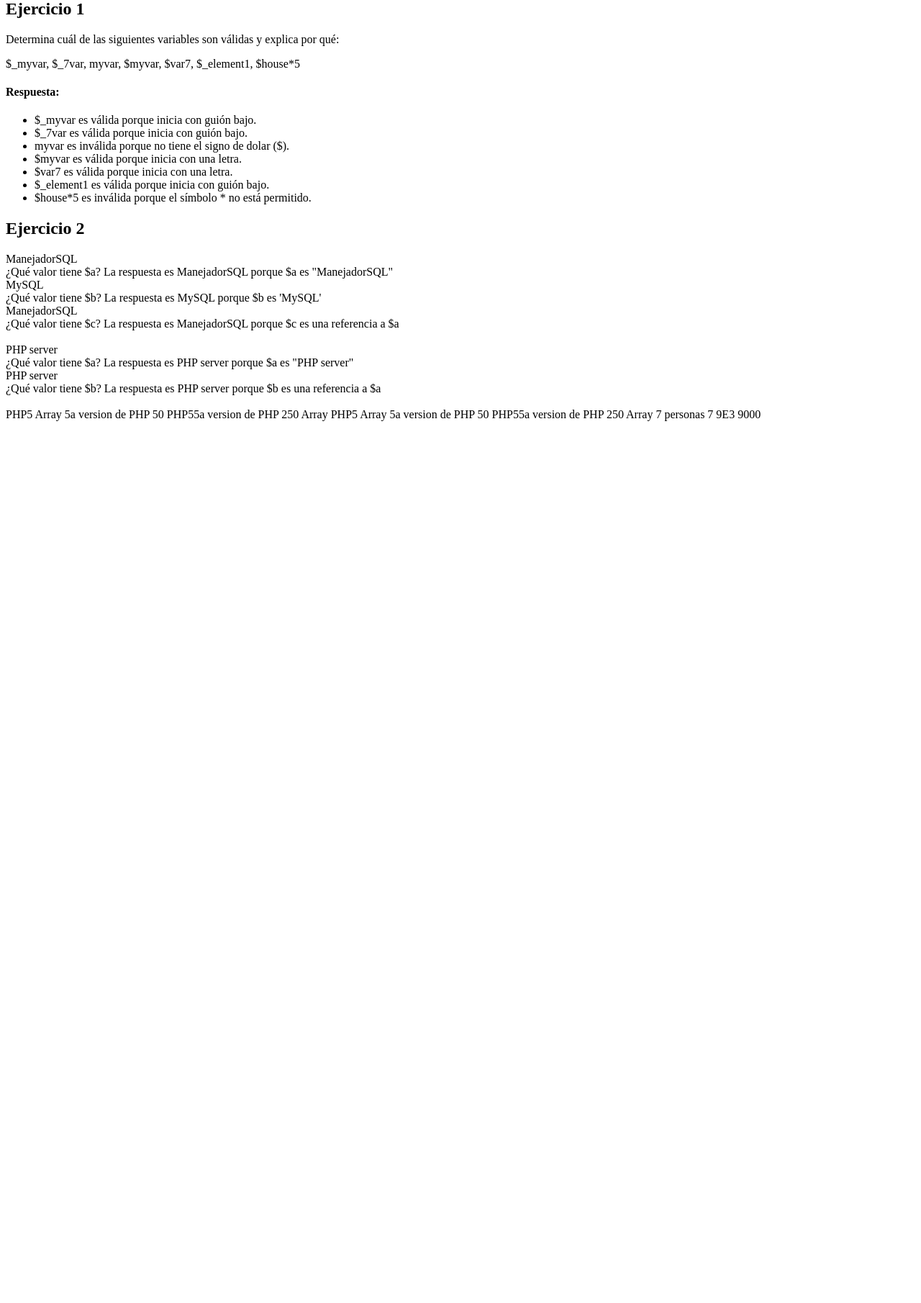
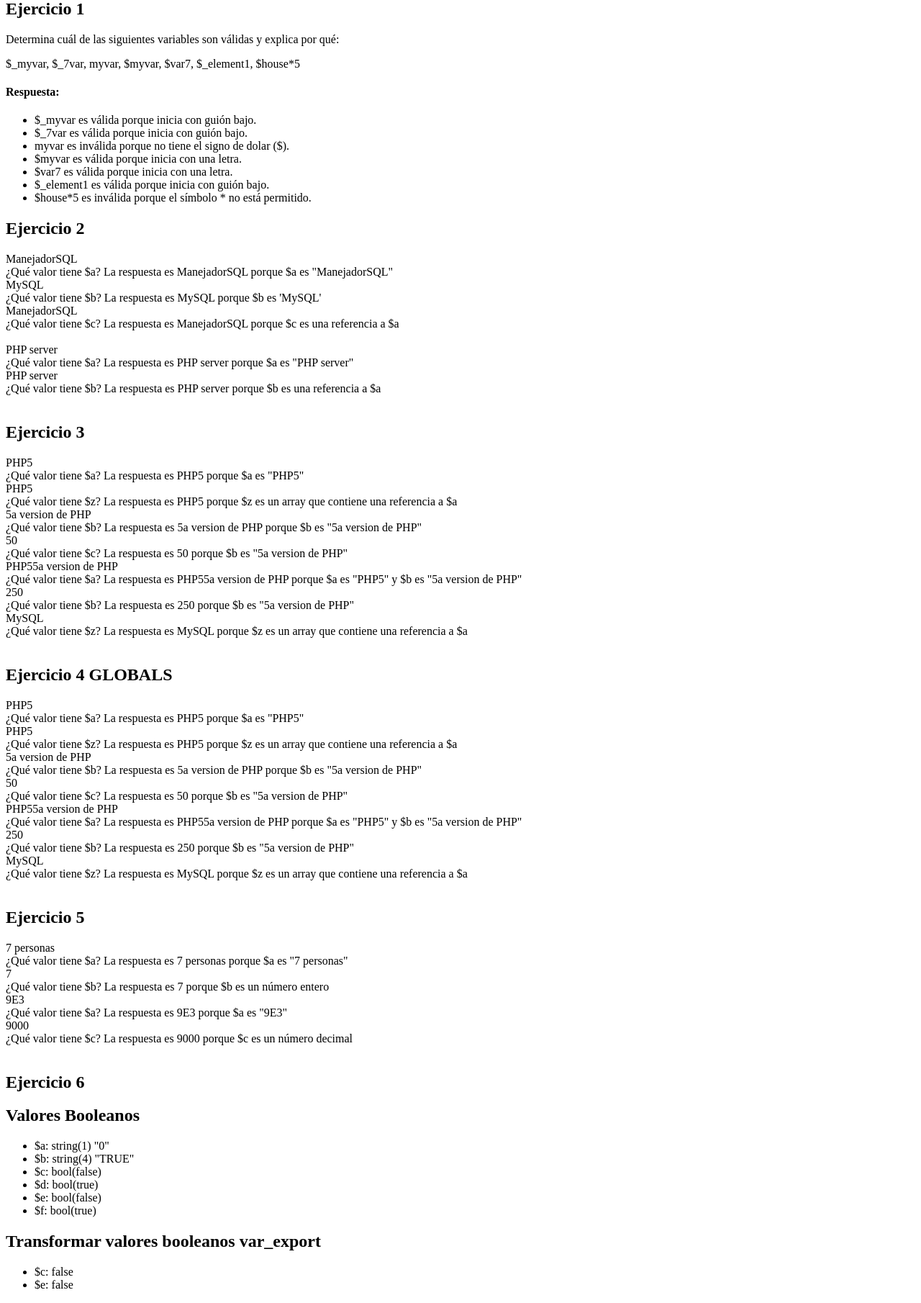
Before and after one commit to PoloBustillo/tecweb, a PHP site: page / in a window 1280 px wide. Shown: the part 21-1831 px from the top of the page at 72% size. Before the commit the page ends 606 px from the top, so only its background shows below. Run offline with PHP 8.4, Linux system fonts and the light colour scheme.

Commit message:
ejercicio 5 y 6

```diff
--- a/practicas/p04/index.php
+++ b/practicas/p04/index.php
@@ -54,48 +54,99 @@ unset($a, $b, $c);
 echo("<br />");
 echo("<br />");
 
+echo("<h2>Ejercicio 3</h2>");
 $a = "PHP5";
-print_r($a . "\n"); // ¿Qué valor tiene $a? La respuesta es PHP5 porque $a es "PHP5".
+echo("<div>$a </div>"); // ¿Qué valor tiene $a? La respuesta es PHP5 porque $a es "PHP5".
+echo('¿Qué valor tiene $a? La respuesta es PHP5 porque $a es "PHP5"');
 $z[] = &$a;
-print_r($z . "\n"); // ¿Qué valor tiene $z? La respuesta es PHP5 porque $z es un array que contiene una referencia a $a.
+echo("<div>$z[0] </div>"); // ¿Qué valor tiene $z? La respuesta es PHP5 porque $z es un array que contiene una referencia a $a.
+echo('¿Qué valor tiene $z? La respuesta es PHP5 porque $z es un array que contiene una referencia a $a');
 $b = "5a version de PHP";
-print_r($b . "\n"); // ¿Qué valor tiene $b? La respuesta es 5a version de PHP porque $b es "5a version de PHP".
+echo("<div>$b </div>"); // ¿Qué valor tiene $b? La respuesta es 5a version de PHP porque $b es "5a version de PHP".
+echo('¿Qué valor tiene $b? La respuesta es 5a version de PHP porque $b es "5a version de PHP"');
 $c = $b*10;
-print_r($c . "\n"); // ¿Qué valor tiene $c? La respuesta es Warning: A non-numeric value porque $b no es un número.
+echo("<div>$c </div>"); // ¿Qué valor tiene $c? La respuesta es 50 porque $b es "5a version de PHP".
+echo('¿Qué valor tiene $c? La respuesta es 50 porque $b es "5a version de PHP"');
 $a .= $b;
-print_r($a . "\n"); // ¿Qué valor tiene $a? La respuesta es PHP55a version de PHP porque $a es "PHP5" y $b es "5a version de PHP".
+echo("<div>$a </div>"); // ¿Qué valor tiene $a? La respuesta es PHP55a version de PHP porque $a es "PHP5" y $b es "5a version de PHP".
+echo('¿Qué valor tiene $a? La respuesta es PHP55a version de PHP porque $a es "PHP5" y $b es "5a version de PHP"');
 $b *= $c;
-print_r($b . "\n"); // ¿Qué valor tiene $b? La respuesta es Warning: A non-numeric value porque $b no es un número.
+echo("<div>$b </div>"); // ¿Qué valor tiene $b? La respuesta es 250 porque $b es "5a version de PHP".
+echo('¿Qué valor tiene $b? La respuesta es 250 porque $b es "5a version de PHP"');
 $z[0] = "MySQL";
-print_r($z . "\n"); // ¿Qué valor tiene $z? La respuesta es MySQL porque $z es un array que contiene una referencia a $a.
+echo("<div>$z[0] </div>"); // ¿Qué valor tiene $z? La respuesta es MySQL porque $z es un array que contiene una referencia a $a.
+echo('¿Qué valor tiene $z? La respuesta es MySQL porque $z es un array que contiene una referencia a $a');
 
 unset($a, $b, $c, $z);
+echo("<br />");
+echo("<br />");
 
+echo("<h2>Ejercicio 4 GLOBALS</h2>");
 $GLOBALS['a'] = "PHP5";
-print_r($GLOBALS['a'] . "\n"); // ¿Qué valor tiene $a? La respuesta es PHP5 porque $a es "PHP5".
+echo("<div>" . $GLOBALS['a'] . "</div>"); // ¿Qué valor tiene $a? La respuesta es PHP5 porque $a es "PHP5".
+echo('¿Qué valor tiene $a? La respuesta es PHP5 porque $a es "PHP5"');
 $GLOBALS['z'][] = &$GLOBALS['a'];
-print_r($GLOBALS['z'] . "\n"); // ¿Qué valor tiene $z? La respuesta es PHP5 porque $z es un array que contiene una referencia a $a.
+echo("<div>" . $GLOBALS['z'][0] . "</div>"); // ¿Qué valor tiene $z? La respuesta es PHP5 porque $z es un array que contiene una referencia a $a.
+echo('¿Qué valor tiene $z? La respuesta es PHP5 porque $z es un array que contiene una referencia a $a');
 $GLOBALS['b'] = "5a version de PHP";
-print_r($GLOBALS['b'] . "\n"); // ¿Qué valor tiene $b? La respuesta es 5a version de PHP porque $b es "5a version de PHP".
+echo("<div>" . $GLOBALS['b'] . "</div>"); // ¿Qué valor tiene $b? La respuesta es 5a version de PHP porque $b es "5a version de PHP".
+echo('¿Qué valor tiene $b? La respuesta es 5a version de PHP porque $b es "5a version de PHP"');
 $GLOBALS['c'] = $GLOBALS['b'] * 10;
-print_r($GLOBALS['c'] . "\n"); // ¿Qué valor tiene $c? La respuesta es Warning: A non-numeric value porque $b no es un número.
+echo("<div>" . $GLOBALS['c'] . "</div>"); // ¿Qué valor tiene $c? La respuesta es 50 porque $b es "5a version de PHP".
+echo('¿Qué valor tiene $c? La respuesta es 50 porque $b es "5a version de PHP"');
 $GLOBALS['a'] .= $GLOBALS['b'];
-print_r($GLOBALS['a'] . "\n"); // ¿Qué valor tiene $a? La respuesta es PHP55a version de PHP porque $a es "PHP5" y $b es "5a version de PHP".
+echo("<div>" . $GLOBALS['a'] . "</div>"); // ¿Qué valor tiene $a? La respuesta es PHP55a version de PHP porque $a es "PHP5" y $b es "5a version de PHP".
+echo('¿Qué valor tiene $a? La respuesta es PHP55a version de PHP porque $a es "PHP5" y $b es "5a version de PHP"');
 $GLOBALS['b'] *= $GLOBALS['c'];
-print_r($GLOBALS['b'] . "\n"); // ¿Qué valor tiene $b? La respuesta es Warning: A non-numeric value porque $b no es un número.
+echo("<div>" . $GLOBALS['b'] . "</div>"); // ¿Qué valor tiene $b? La respuesta es 250 porque $b es "5a version de PHP".
+echo('¿Qué valor tiene $b? La respuesta es 250 porque $b es "5a version de PHP"');
 $GLOBALS['z'][0] = "MySQL";
-print_r($GLOBALS['z'] . "\n"); // ¿Qué valor tiene $z? La respuesta es MySQL porque $z es un array que contiene una referencia a $a.
+echo("<div>" . $GLOBALS['z'][0] . "</div>"); // ¿Qué valor tiene $z? La respuesta es MySQL porque $z es un array que contiene una referencia a $a.
+echo('¿Qué valor tiene $z? La respuesta es MySQL porque $z es un array que contiene una referencia a $a');
+echo("<br />");
+echo("<br />");
 
-unset($a, $b, $c, $z);
+echo("<h2>Ejercicio 5</h2>");
 
 $a = "7 personas";
-print_r($a . "\n"); // ¿Qué valor tiene $a? La respuesta es 7 personas porque $a es "7 personas".
+echo("<div>$a </div>"); // ¿Qué valor tiene $a? La respuesta es 7 personas porque $a es "7 personas".
+echo('¿Qué valor tiene $a? La respuesta es 7 personas porque $a es "7 personas"');
 $b = (integer) $a;
-print_r($b . "\n"); // ¿Qué valor tiene $b? La respuesta es 7 porque $b es un entero.
+echo("<div>$b </div>"); // ¿Qué valor tiene $b? La respuesta es 7 porque $b es un número entero.
+echo('¿Qué valor tiene $b? La respuesta es 7 porque $b es un número entero');
 $a = "9E3";
-print_r($a . "\n"); // ¿Qué valor tiene $a? La respuesta es 9E3 porque $a es "9E3".
+echo("<div>$a </div>"); // ¿Qué valor tiene $a? La respuesta es 9E3 porque $a es "9E3".
+echo('¿Qué valor tiene $a? La respuesta es 9E3 porque $a es "9E3"');
 $c = (double) $a;
-print_r($c . "\n"); // ¿Qué valor tiene $c? La respuesta es 9000 porque $c es un número decimal.
+echo("<div>$c </div>"); // ¿Qué valor tiene $c? La respuesta es 9000 porque $c es un número decimal.
+echo('¿Qué valor tiene $c? La respuesta es 9000 porque $c es un número decimal');
+unset($a, $b, $c);
+echo("<br />");
+echo("<br />");
+
+$a = "0";
+$b = "TRUE";
+$c = FALSE;
+$d = ($a OR $b);
+$e = ($a AND $c);
+$f = ($a XOR $b);
+echo("<h2>Ejercicio 6</h2>");
+echo '<h2>Valores Booleanos</h2>';
+echo '<ul>';
+echo '<li>$a: '; var_dump($a); echo '</li>';
+echo '<li>$b: '; var_dump($b); echo '</li>';
+echo '<li>$c: '; var_dump($c); echo '</li>';
+echo '<li>$d: '; var_dump($d); echo '</li>';
+echo '<li>$e: '; var_dump($e); echo '</li>';
+echo '<li>$f: '; var_dump($f); echo '</li>';
+echo '</ul>';
+
+echo '<h2>Transformar valores booleanos var_export</h2>';
+echo '<ul>';
+echo '<li>$c: ' . var_export($c, true) . '</li>';
+echo '<li>$e: ' . var_export($e, true) . '</li>';
+echo '</ul>';
+unset($a, $b, $c, $d, $e, $f);
 ?>
 </body>
 </html>
```
